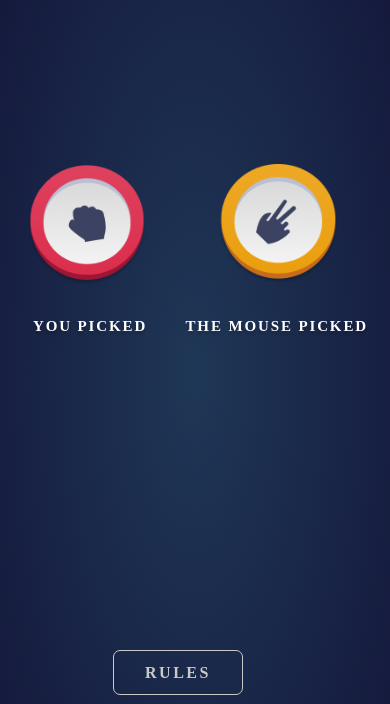
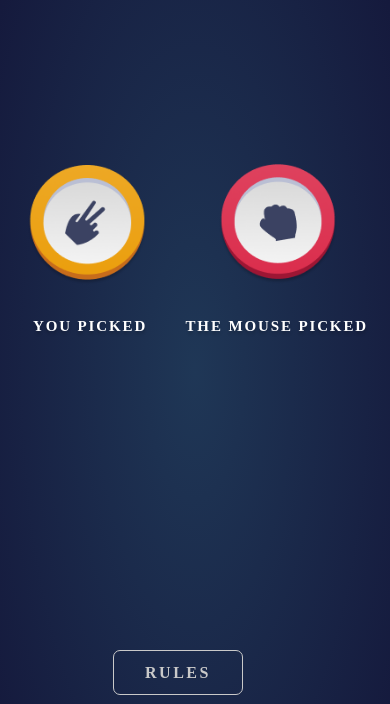
Before and after one commit to Ted-Lasso/Rock-Paper-Scissors-App, a plain HTML site: page rock-paper-scissors-master/mobile1.html in a window 390 px wide. Shown: the part 140-844 px from the top of the page. Drawn offline with Linux system fonts and the light colour scheme; a web font is replaced by a local one.

Commit message:
Update mobile1.html

```diff
--- a/rock-paper-scissors-master/mobile1.html
+++ b/rock-paper-scissors-master/mobile1.html
@@ -42,17 +42,17 @@
             <!-- Game Center -->
             <div class="game_center">
                 <div class="You">
-                  <img class="You_Image" src="img/Group 8 Copy 2.png" alt="Rock" height="120" width="120">
+                  <img class="You_Image" src="img/Group 8 Copy (1).png" alt="Rock" height="120" width="120">
                 </div>
                 <div class="Mouse">
-                    <img class="Mouse_Image" src="img/Group 8 Copy (1).png" alt="Scissors" height="120" width="120">
+                    <img class="Mouse_Image" src="img/Group 8 Copy 2.png" alt="Scissors" height="120" width="120">
                 </div>
             </div>
             <div class="mine">
                 <p class="You_Picked">YOU PICKED</p>
                 <p class="Mouse_Picked">THE MOUSE PICKED</p>
             </div>
-            <a href="#" class="rules-btn">RULES</a>
+            <a href="#" class="rules_btn">RULES</a>
         </main>
     </body>
 </html>
```
